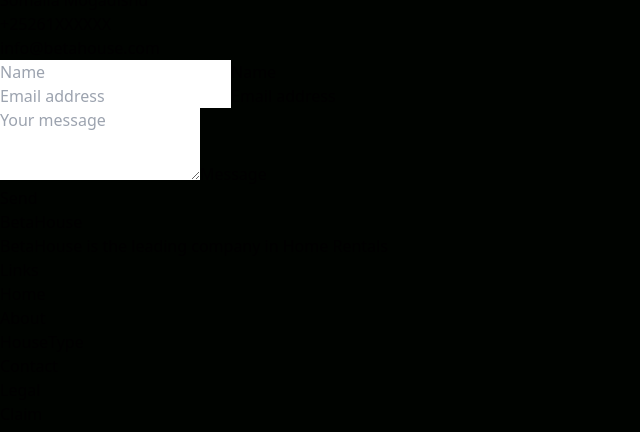
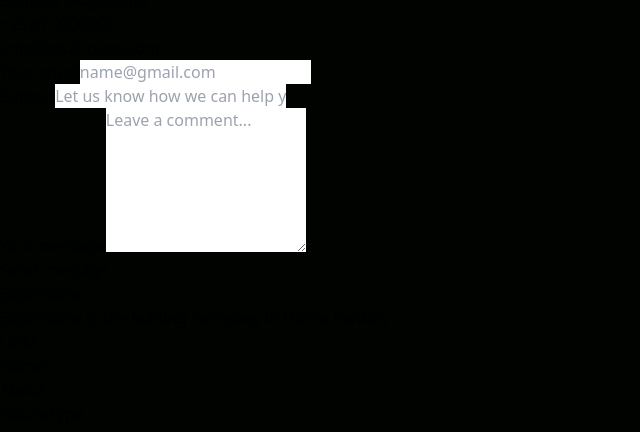
Before and after one commit to AymanTTV/BetaClient, a React (Vite) app: page /contact in a window 1280 px wide. Shown: the part 368-800 px from the top of the page, without its empty margins (0-640 px from the left). Built offline with nearby package versions, Linux system fonts and the light colour scheme.

Commit message:
tenth commit

```diff
--- a/src/Pages/Contact.jsx
+++ b/src/Pages/Contact.jsx
@@ -29,67 +29,25 @@
       </div>
       {/* Contact Form */}
       <div className="mb-12 w-full shrink-0 grow-0 basis-auto md:mb-0 md:w-6/12 md:px-3 lg:px-6">
-        <form>
-          {/* Name Input */}
-          <div className="relative mb-6" data-te-input-wrapper-init>
-            <input
-              type="text"
-              className="peer block min-h-[auto] w-full rounded border-0 bg-transparent py-[0.32rem] px-3 leading-[1.6] outline-none transition-all duration-200 ease-linear focus:placeholder:opacity-100 peer-focus:text-white data-[te-input-state-active]:placeholder:opacity-100 motion-reduce:transition-none dark:text-neutral-200 dark:placeholder:text-neutral-200 dark:peer-focus:text-white [&:not([data-te-input-placeholder-active])]:placeholder:opacity-0"
-              id="exampleInput90"
-              placeholder="Name"
-            />
-            <label
-              className="pointer-events-none absolute top-0 left-3 mb-0 max-w-[90%] origin-[0_0] truncate pt-[0.37rem] leading-[1.6] text-neutral-500 transition-all duration-200 ease-out peer-focus:-translate-y-[0.9rem] peer-focus:scale-[0.8] peer-focus:text-white peer-data-[te-input-state-active]:-translate-y-[0.9rem] peer-data-[te-input-state-active]:scale-[0.8] motion-reduce:transition-none dark:text-neutral-200 dark:peer-focus:text-white"
-              htmlFor="exampleInput90"
-            >
-              Name
-            </label>
+
+  <div className="py-8 lg:py-16 px-4 mx-auto max-w-screen-md">
+
+      <form action="#" className="space-y-8">
+          <div>
+              <label htmlFor="email" className="block mb-2 text-sm font-medium text-gray-900 dark:text-gray-300">Your email</label>
+              <input type="email" id="email" className="shadow-sm bg-gray-50 border border-gray-300 text-gray-900 text-sm rounded-lg focus:ring-primary-500 focus:border-primary-500 block w-full p-2.5 dark:bg-gray-700 dark:border-gray-600 dark:placeholder-gray-400 dark:text-white dark:focus:ring-primary-500 dark:focus:border-primary-500 dark:shadow-sm-light" placeholder="name@gmail.com" required />
           </div>
-          {/* Email Input */}
-          <div className="relative mb-6" data-te-input-wrapper-init>
-            <input
-              type="email"
-              className="peer block min-h-[auto] w-full rounded border-0 bg-transparent py-[0.32rem] px-3 leading-[1.6] outline-none transition-all duration-200 ease-linear focus:placeholder:opacity-100 peer-focus:text-white data-[te-input-state-active]:placeholder:opacity-100 motion-reduce:transition-none dark:text-neutral-200 dark:placeholder:text-neutral-200 dark:peer-focus:text-white [&:not([data-te-input-placeholder-active])]:placeholder:opacity-0"
-              id="exampleInput91"
-              placeholder="Email address"
-            />
-            <label
-              className="pointer-events-none absolute top-0 left-3 mb-0 max-w-[90%] origin-[0_0] truncate pt-[0.37rem] leading-[1.6] text-neutral-500 transition-all duration-200 ease-out peer-focus:-translate-y-[0.9rem] peer-focus:scale-[0.8] peer-focus:text-white peer-data-[te-input-state-active]:-translate-y-[0.9rem] peer-data-[te-input-state-active]:scale-[0.8] motion-reduce:transition-none dark:text-neutral-200 dark:peer-focus:text-white"
-              htmlFor="exampleInput91"
-            >
-              Email address
-            </label>
+          <div>
+              <label htmlFor="subject" className="block mb-2 text-sm font-medium text-gray-900 dark:text-gray-300">Subject</label>
+              <input type="text" id="subject" className="block p-3 w-full text-sm text-gray-900 bg-gray-50 rounded-lg border border-gray-300 shadow-sm focus:ring-primary-500 focus:border-primary-500 dark:bg-gray-700 dark:border-gray-600 dark:placeholder-gray-400 dark:text-white dark:focus:ring-primary-500 dark:focus:border-primary-500 dark:shadow-sm-light" placeholder="Let us know how we can help you" required />
           </div>
-          {/* Message Input */}
-          <div className="relative mb-6" data-te-input-wrapper-init>
-            <textarea
-              className="peer block min-h-[auto] w-full rounded border-0 bg-transparent py-[0.32rem] px-3 leading-[1.6] outline-none transition-all duration-200 ease-linear focus:placeholder:opacity-100 data-[te-input-state-active]:placeholder:opacity-100 motion-reduce:transition-none dark:text-neutral-200 dark:placeholder:text-neutral-200 [&:not([data-te-input-placeholder-active])]:placeholder:opacity-0"
-              id="exampleFormControlTextarea1"
-              rows="3"
-              placeholder="Your message"
-            ></textarea>
-            <label
-              htmlFor="exampleFormControlTextarea1"
-              className="pointer-events-none absolute top-0 left-3 mb-0 max-w-[90%] origin-[0_0] truncate pt-[0.37rem] leading-[1.6] text-neutral-500 transition-all duration-200 ease-out peer-focus:-translate-y-[0.9rem] peer-focus:scale-[0.8] peer-focus:text-white peer-data-[te-input-state-active]:-translate-y-[0.9rem] peer-data-[te-input-state-active]:scale-[0.8] motion-reduce:transition-none dark:text-neutral-200 dark:peer-focus:text-white"
-            >
-              Message
-            </label>
+          <div className="sm:col-span-2">
+              <label htmlFor="message" className="block mb-2 text-sm font-medium text-gray-900 dark:text-gray-400">Your message</label>
+              <textarea id="message" rows="6" className="block p-2.5 w-full text-sm text-gray-900 bg-gray-50 rounded-lg shadow-sm border border-gray-300 focus:ring-primary-500 focus:border-primary-500 dark:bg-gray-700 dark:border-gray-600 dark:placeholder-gray-400 dark:text-white dark:focus:ring-primary-500 dark:focus:border-primary-500" placeholder="Leave a comment..."></textarea>
           </div>
-          {/* Send Me a Copy Checkbox */}
-          <div className="mb-6 inline-block min-h-[1.5rem] justify-center pl-[1.5rem] md:flex">
-
-
-          </div>
-          {/* Submit Button */}
-          <button
-            type="button"
-            data-te-ripple-init
-            data-te-ripple-color="light"
-            className="mb-6 inline-block w-full rounded bg-primary px-6 pt-2.5 pb-2 text-xs font-medium uppercase leading-normal text-white shadow-[0_4px_9px_-4px_#3b71ca] transition duration-150 ease-in-out hover:bg-primary-600 hover:shadow-[0_8px_9px_-4px_rgba(59,113,202,0.3),0_4px_18px_0_rgba(59,113,202,0.2)] focus:bg-primary-600 focus:shadow-[0_8px_9px_-4px_rgba(59,113,202,0.3),0_4px_18px_0_rgba(59,113,202,0.2)] focus:outline-none focus:ring-0 active:bg-primary-700 active:shadow-[0_8px_9px_-4px_rgba(59,113,202,0.3),0_4px_18px_0_rgba(59,113,202,0.2)] dark:shadow-[0_4px_9px_-4px_rgba(59,113,202,0.5)] dark:hover:shadow-[0_8px_9px_-4px_rgba(59,113,202,0.2),0_4px_18px_0_rgba(59,113,202,0.1)] dark:focus:shadow-[0_8px_9px_-4px_rgba(59,113,202,0.2),0_4px_18px_0_rgba(59,113,202,0.1)] dark:active:shadow-[0_8px_9px_-4px_rgba(59,113,202,0.2),0_4px_18px_0_rgba(59,113,202,0.1)]"
-          >
-            Send
-          </button>
-        </form>
+          <button type="submit" className="py-3 px-5 text-sm font-medium text-center text-white rounded-lg bg-primary-700 sm:w-fit hover:bg-primary-800 focus:ring-4 focus:outline-none focus:ring-primary-300 dark:bg-primary-600 dark:hover:bg-primary-700 dark:focus:ring-primary-800">Send message</button>
+      </form>
+  </div>
       </div>
     </div>
   </section>
```
